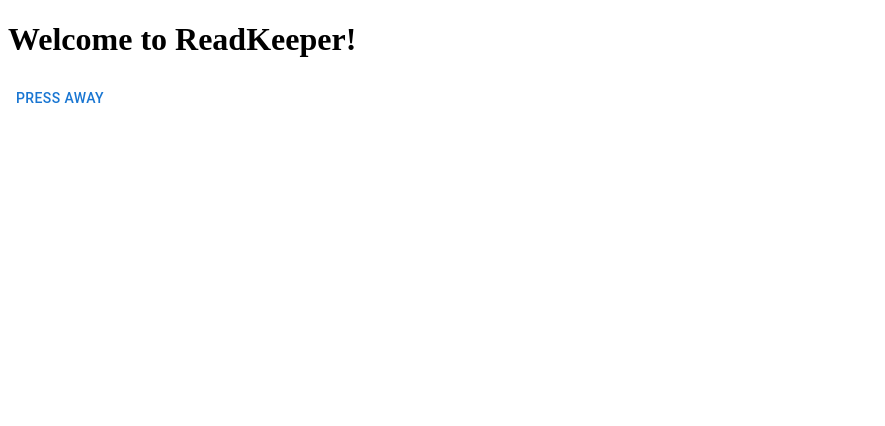
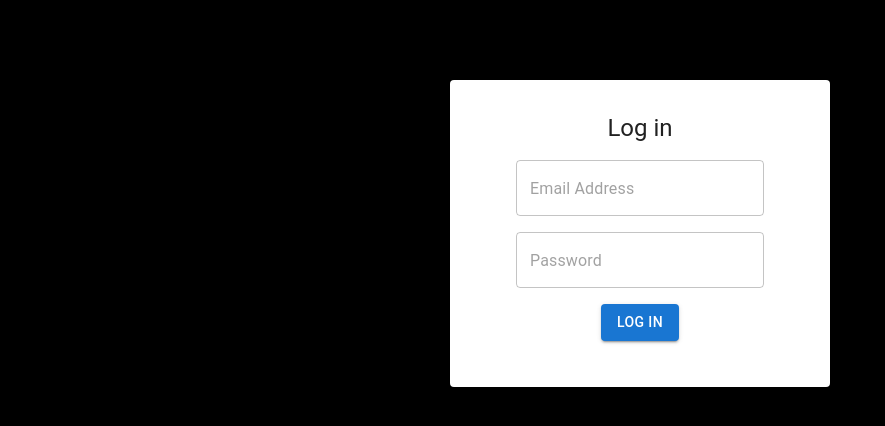
Before and after one commit to jaehyun-CS/el-readkeeper, a React (Create React App) app: page / in a window 1280 px wide. Shown: the top 426 px of the page, without its empty margins (0-885 px from the left). Built offline with nearby package versions, Linux system fonts and the light colour scheme.

Commit message:
Initial markup for login page, as well as implementing Formik

```diff
--- a/package.json
+++ b/package.json
@@ -11,11 +11,12 @@
     "@testing-library/react": "^12.1.2",
     "@testing-library/user-event": "^13.5.0",
     "firebase": "^9.6.4",
+    "formik": "^2.2.9",
     "react": "^17.0.2",
     "react-dom": "^17.0.2",
     "react-scripts": "5.0.0",
-    "web-vitals": "^2.1.3",
-    "typescript": "^4.5.5"
+    "typescript": "^4.5.5",
+    "web-vitals": "^2.1.3"
   },
   "scripts": {
     "start": "react-scripts start",
--- a/src/App.tsx
+++ b/src/App.tsx
@@ -1,8 +1,9 @@
 import Landing from './scenes/landing/index';
+import LoginPage from './scenes/login/index';
 
 const App = () => {
   return (
-    <Landing />
+    <LoginPage />
   );
 };
 
--- a/src/index.tsx
+++ b/src/index.tsx
@@ -1,5 +1,5 @@
-import * as React from 'react';
-import * as ReactDOM from 'react-dom';
+import React from 'react';
+import ReactDOM from 'react-dom';
 import App from './App';
 import reportWebVitals from './reportWebVitals';
 
--- a/src/scenes/landing/index.tsx
+++ b/src/scenes/landing/index.tsx
@@ -9,4 +9,4 @@
     );
 };
 
-export default Landing
+export default Landing;
--- a/src/scenes/login/index.css
+++ b/src/scenes/login/index.css
@@ -0,0 +1,8 @@
+body {
+    background-color: black;
+}
+
+.loginBox {
+    margin: auto;
+    width: 30%;
+}
--- a/src/scenes/login/index.tsx
+++ b/src/scenes/login/index.tsx
@@ -1,11 +1,73 @@
 import React from 'react';
-import { Formik } from 'formik';
+import {Field, Form, Formik } from 'formik';
+import theme from '../../theme';
+import {
+    ThemeProvider,
+    Typography,
+    Grid,
+    Paper,
+    TextField,
+    Button
+} from '@mui/material';
+import './index.css';
 
+
+const styles = {
+    loginBox: {
+        textAlign: 'center',
+        margin: '5em auto 5em auto',
+        width: '30%',
+        padding: '2em 0 2em 0'
+    },
+    fieldBox: {
+        margin: '1em auto 1em auto',
+        display: 'block',
+    }
+};
+
+const handleSubmit = (data: { email: string, password: string }, { setSubmitting }: { setSubmitting: any }): void => {
+    setSubmitting(true);
+    console.log('SUBMITTED: ', data);
+    setSubmitting(false);
+};
 
 const LoginPage = (): JSX.Element => {
     return (
+        <Paper sx={ styles.loginBox }>
+            <Typography variant='h5'>Log in</Typography>
+            <Formik
+                initialValues={{
+                    email: '',
+                    password: ''
+                }}
+                onSubmit={ handleSubmit }
+            >
+                {({ values, isSubmitting }) => (
+                    <Form>
+                        <Field
+                            placeholder='Email Address'
+                            name='email'
+                            type='input'
+                            as={ TextField }
+                            sx={ styles.fieldBox }
+                        />
 
-    )
-}
+                        <Field
+                            placeholder='Password'
+                            name='password'
+                            type='input'
+                            as={ TextField }
+                            sx={ styles.fieldBox }
+                        />
 
-export default LoginPage();
+                        <Button disabled={ isSubmitting } variant='contained' sx={ styles.fieldBox } type='submit'>
+                            Log in
+                        </Button>
+                    </Form>
+                )}
+            </Formik>
+        </Paper>
+    );
+};
+
+export default LoginPage;
```
Also changed, not shown: 1 other file (tests, documents, lock files or other folders).
